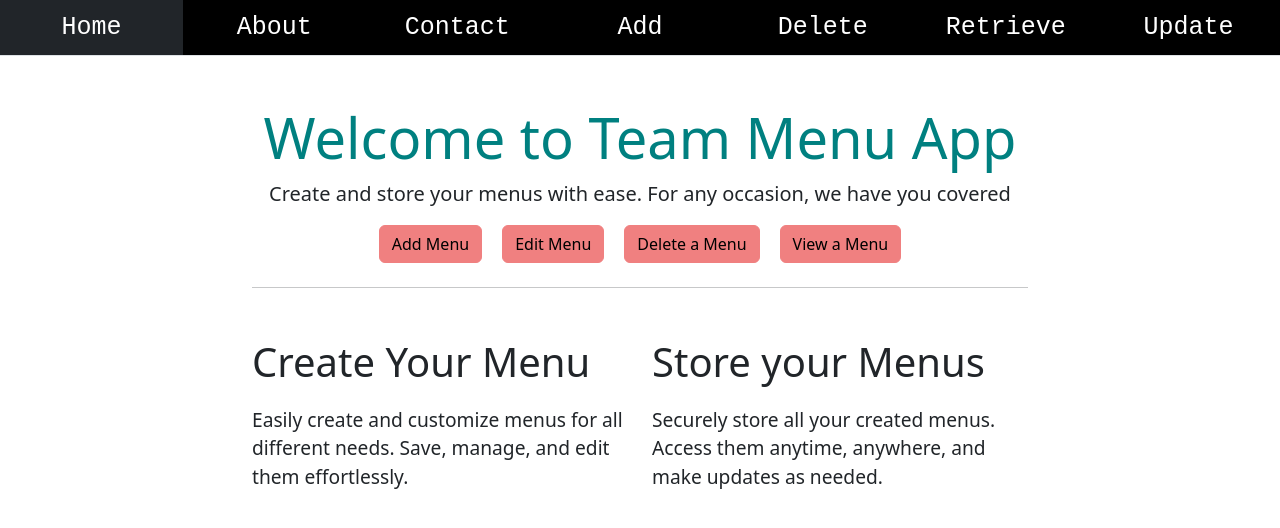
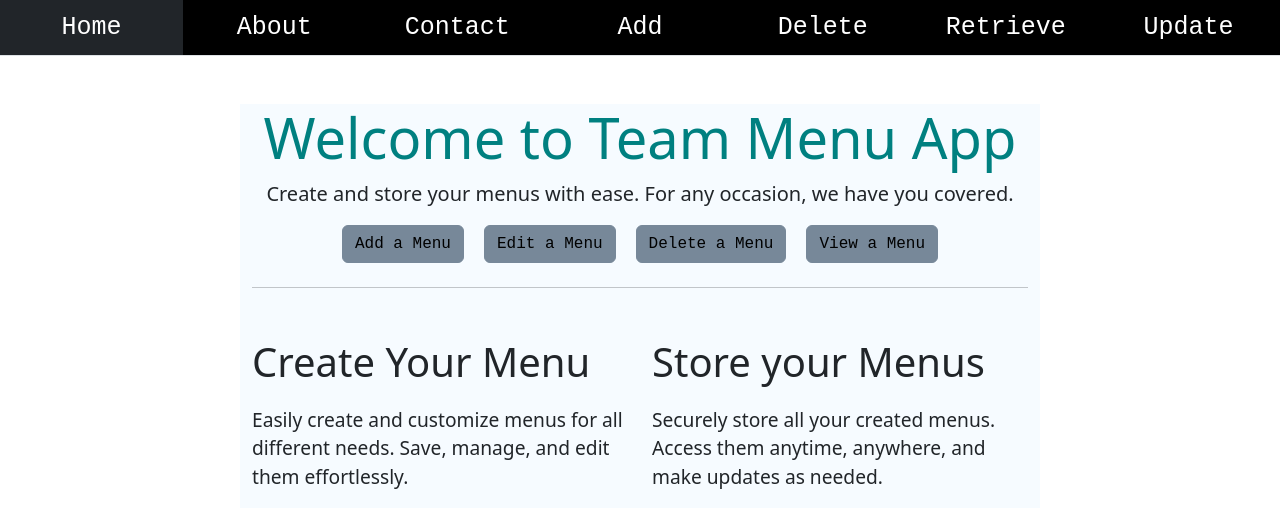
Before and after one commit to y-sherman/menu, a React (Create React App) app: page / in a window 1280 px wide. Shown: the top 528 px of the page. Built offline with nearby package versions, Linux system fonts and the light colour scheme.

Commit message:
added css

```diff
--- /dev/null
+++ b/src/Pages/Add.css
@@ -0,0 +1,10 @@
+label {
+    font-size: large;
+    font-family:'Courier New', Courier, monospace;
+    font-weight: bold;
+    padding-top: 10px;
+}
+
+#button:hover {
+    background-color: lightslategray;
+}
--- a/src/Pages/Add.jsx
+++ b/src/Pages/Add.jsx
@@ -1,43 +1,45 @@
 import React, { useState } from 'react';
 import { Container, Form, Button, ListGroup} from 'react-bootstrap';
+import './Add.css'
 
 const MenuList = () => {
     const [menus, setMenus] = useState([]);
     const [menuName, setMenuName] = useState('');
-    const [menuDescription, setMenuDescription] = useState('')
+    const [menuDescription, setMenuDescription] = useState([])
 
     const handleNameChange = (e) => {
         setMenuName(e.target.value);
     };
 
     const handleDescriptionChange = (e) => {
-        setMenuDescription(e.target.value);
+        const lines = e.target.value.split('\n').map(item => item.trim());  //separate description based on new lines
+        setMenuDescription(lines);
     };
 
     const addMenu = () => {
-        if (menuName.trim() !== '' && menuDescription.trim() !== '') {
+        if (menuName.trim() !== '' && menuDescription.length > 0) {
             const newMenu = {
                 name: menuName,
                 description: menuDescription
             };
 
             setMenus([...menus, newMenu]);
-            setMenuName('');    //clears input after adding an item
-            setMenuDescription('');
+            setMenuName('');
+            setMenuDescription([]);
         }
     };
 
 
     return (
         <Container>
-            <h1 className = "mt-4">Add a new menu item</h1>
+            <h1 className = "mt-4">Add a New Menu</h1>
 
             <Form className = "mt-4">
                 <Form.Group>
                     <Form.Label>Menu Name</Form.Label>
                     <Form.Control
                         type = "text"
-                        placeholder = "Enter the name of your menu"
+                        placeholder = "Enter the Name of Your Menu"
                         value = {menuName}
                         onChange = {handleNameChange}
                     />
@@ -46,20 +48,24 @@ const MenuList = () => {
                     <Form.Label>Menu Description</Form.Label>
                     <Form.Control
                         as = "textarea"
-                        rows = {3}
-                        placeholder = "Enter the tems you will include in your menu"
-                        value = {menuDescription}
+                        rows = {6}
+                        placeholder = "Enter Each Item Followed by the Enter Key"
+                        value = {menuDescription.join('\n')}
                         onChange = {handleDescriptionChange}
                     />
                 </Form.Group>
-                <Button variant = "primary" onClick = {addMenu}>Add Menu</Button>
+                <Button variant = "custom" className = "btn btn-dark mt-4" onClick = {addMenu}>Add Menu</Button>
             </Form>
 
             <ListGroup className = "mt-4">
                 {menus.map((menu, index) => (
                     <ListGroup.Item key = {index}>
                         <h5>{menu.name}</h5>
-                        <p>{menu.description}</p>
+                        <ul>
+                            {menu.description.map((item, idx) => (
+                                <li key={idx}>{item}</li>
+                            ))}
+                        </ul>
                     </ListGroup.Item>
                 ))}
             </ListGroup>
--- a/src/Pages/Home.css
+++ b/src/Pages/Home.css
@@ -1,6 +1,7 @@
 .home-container {
     max-width: 800px;
     margin: 0 auto;
+    background-color: rgb(240, 248, 255, 0.57);
 }
 
 .feature-section {
@@ -18,12 +19,13 @@
 
 .custom-btn {
     margin: 0 10px;
-    background-color:lightcoral;
+    background-color:lightslategray;
     color:black;
-    border-color:lightcoral;
+    border-color:lightslategray;
+    font-family: 'Courier New', Courier, monospace;
 }
 
 .custom-btn:hover {
-    background-color:lightcoral;
-    border-color:coral;
+    background-color:teal;
+    border-color:slategray;
 }
--- a/src/Pages/Home.jsx
+++ b/src/Pages/Home.jsx
@@ -7,20 +7,20 @@ export default function Home(){
                 <div className = "text-center">
                     <h1 className = "display-4">Welcome to Team Menu App</h1>
                     <p className = "lead">
-                        Create and store your menus with ease. For any occasion, we have you covered
+                        Create and store your menus with ease. For any occasion, we have you covered.
                     </p>
 
                     <div className = "btn-row">
-                        <Button variant ="outline-pink" className = "custom-btn" href = "/Add">
-                            Add Menu
+                        <Button variant ="custom" className = "custom-btn" href = "/Add">
+                            Add a Menu
                         </Button>
-                        <Button variant ="outline-pink" className = "custom-btn" href = "/Update">
-                            Edit Menu
+                        <Button variant ="custom" className = "custom-btn" href = "/Update">
+                            Edit a Menu
                         </Button>
-                        <Button variant ="outline-pink" className = "custom-btn" href = "/Delete">
+                        <Button variant ="custom" className = "custom-btn" href = "/Delete">
                             Delete a Menu
                         </Button>
-                        <Button variant ="outline-pink" className = "custom-btn" href = "/Retrieve">
+                        <Button variant ="custom" className = "custom-btn" href = "/Retrieve">
                             View a Menu
                         </Button>
                     </div>
```
Also changed, not shown: 1 other file (tests, documents, lock files or other folders).
